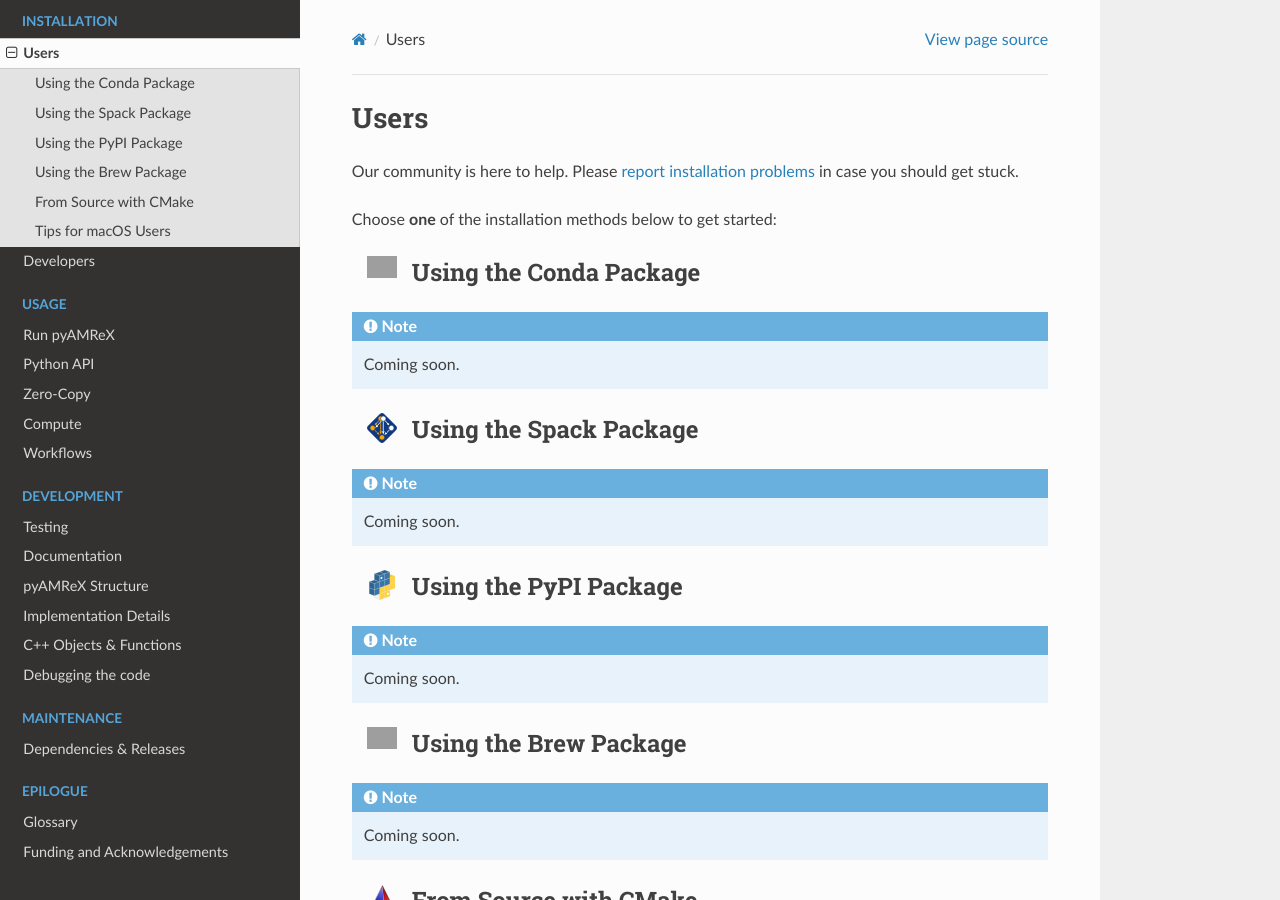
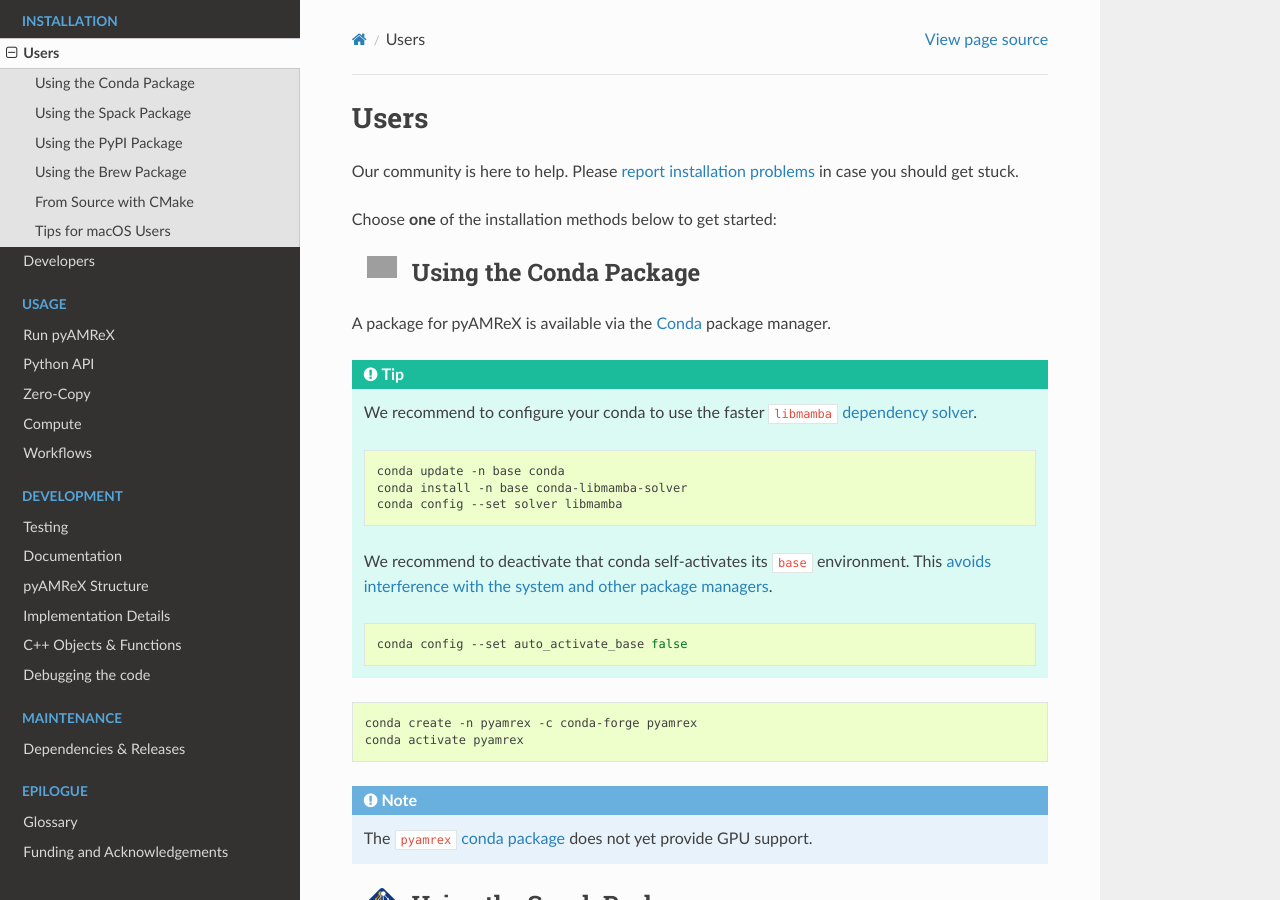
Before and after one commit to AMReX-Codes/pyamrex, a Sphinx documentation site: the page built from docs/source/install/users.rst, in a window 1280 px wide and 900 px high. Built offline with Sphinx 7.4.7 and the Read the Docs theme 2.0.0, drawn with Linux system fonts in a browser that asks for light colours; grey boxes are pictures that could not be loaded.

Commit message:
Docs: `conda` Package

```diff
--- a/docs/source/install/users.rst
+++ b/docs/source/install/users.rst
@@ -31,9 +31,33 @@ Choose **one** of the installation methods below to get started:
 Using the Conda Package
 -----------------------
 
+A package for pyAMReX is available via the `Conda <https://conda.io>`_ package manager.
+
+.. tip::
+
+   We recommend to configure your conda to use the faster ``libmamba`` `dependency solver <https://www.anaconda.com/blog/a-faster-conda-for-a-growing-community>`__.
+
+   .. code-block:: bash
+
+      conda update -n base conda
+      conda install -n base conda-libmamba-solver
+      conda config --set solver libmamba
+
+   We recommend to deactivate that conda self-activates its ``base`` environment.
+   This `avoids interference with the system and other package managers <https://collegeville.github.io/CW20/WorkshopResources/WhitePapers/huebl-working-with-multiple-pkg-mgrs.pdf>`__.
+
+   .. code-block:: bash
+
+      conda config --set auto_activate_base false
+
+.. code-block:: bash
+
+   conda create -n pyamrex -c conda-forge pyamrex
+   conda activate pyamrex
+
 .. note::
 
-   Coming soon.
+   The ``pyamrex`` `conda package <https://anaconda.org/conda-forge/pyamrex>`__ does not yet provide GPU support.
 
 
 .. _install-spack:
```
Also changed, not shown: README.md (+1 -8 lines).
